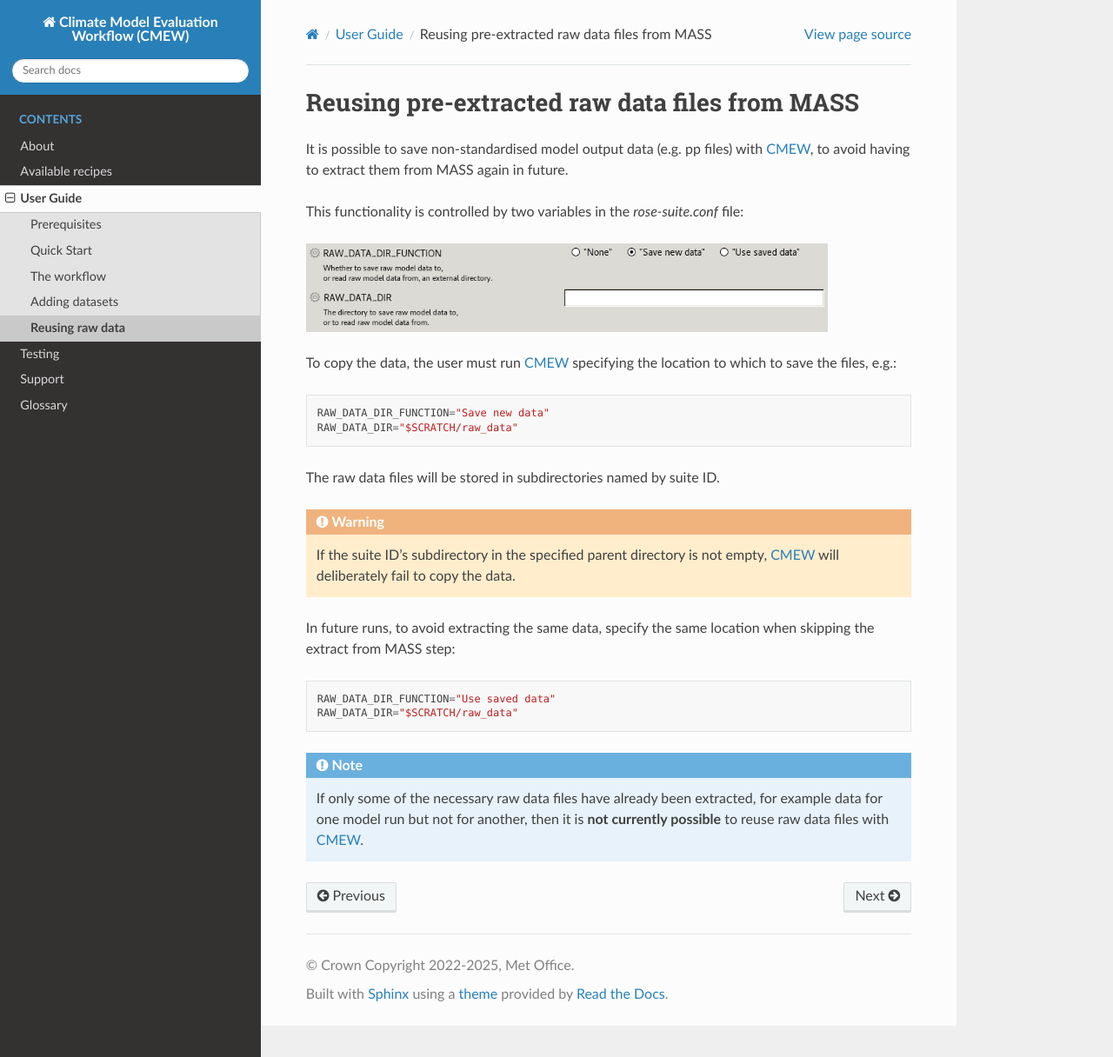
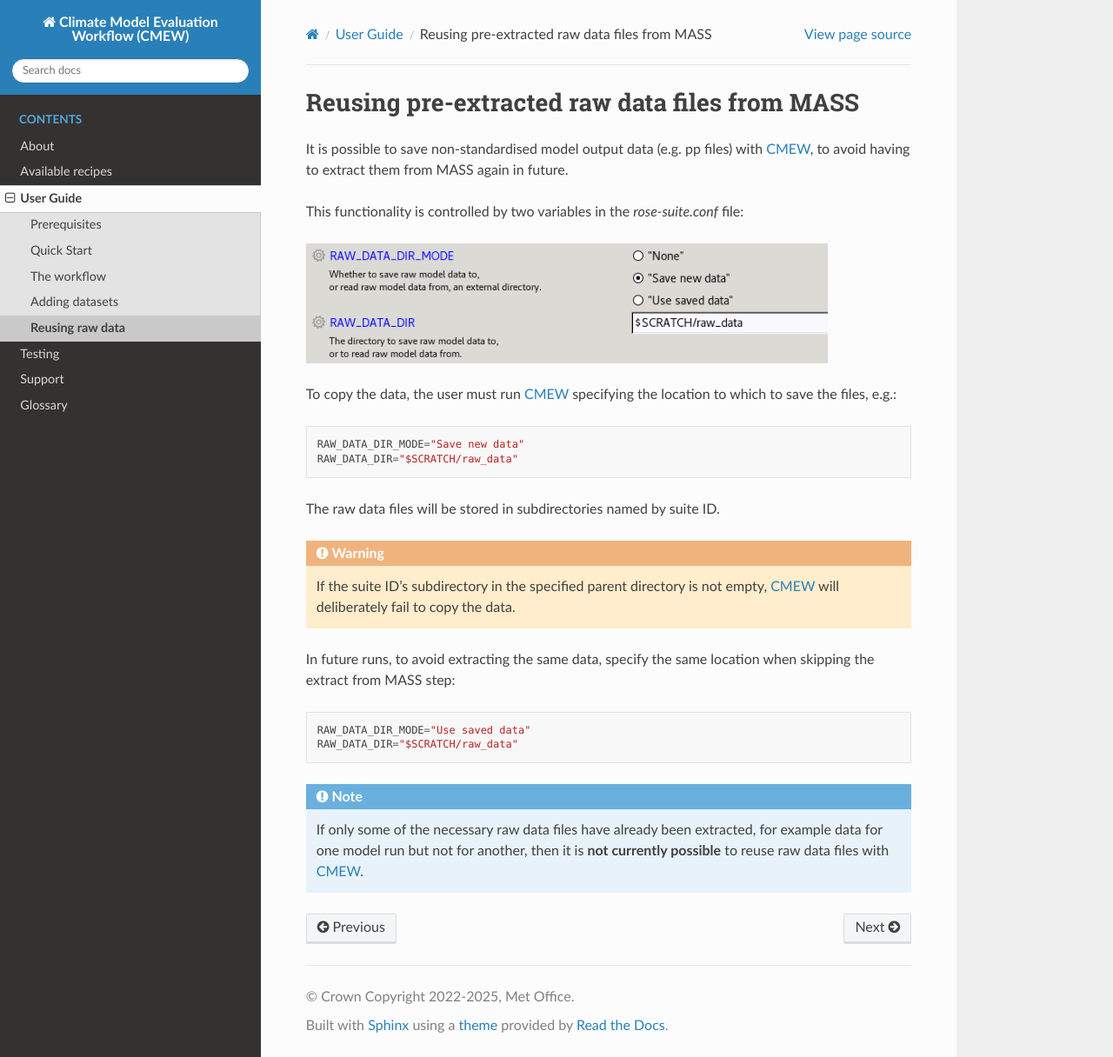
Before and after one commit to MetOffice/CMEW, a Sphinx documentation site: the page built from doc/source/user_guide/reusing_raw_data.rst, in a window 1280 px wide and 1216 px high. Shown: the whole window at 87% size. Built offline with Sphinx 7.4.7 and the Read the Docs theme 3.1.0, drawn with Linux system fonts in a browser that asks for light colours.

Commit message:
Renaming variables

```diff
--- a/doc/source/user_guide/reusing_raw_data.rst
+++ b/doc/source/user_guide/reusing_raw_data.rst
@@ -13,13 +13,13 @@ This functionality is controlled by two variables in the `rose-suite.conf` file:
 
 .. image:: images/raw_data_dir.png
    :alt: An image of the Rose GUI showing the template variables
-         "RAW_DATA_DIR_FUNCTION" and "RAW_DATA_DIR"
+         "RAW_DATA_DIR_MODE" and "RAW_DATA_DIR"
    :width: 600px
 
 To copy the data, the user must run |CMEW| specifying the location to which to save the files,
 e.g.::
 
-    RAW_DATA_DIR_FUNCTION="Save new data"
+    RAW_DATA_DIR_MODE="Save new data"
     RAW_DATA_DIR="$SCRATCH/raw_data"
 
 The raw data files will be stored in subdirectories named by suite ID.
@@ -31,7 +31,7 @@ The raw data files will be stored in subdirectories named by suite ID.
 In future runs, to avoid extracting the same data,
 specify the same location when skipping the extract from MASS step::
 
-    RAW_DATA_DIR_FUNCTION="Use saved data"
+    RAW_DATA_DIR_MODE="Use saved data"
     RAW_DATA_DIR="$SCRATCH/raw_data"
 
 .. note::
```
Also changed, not shown: doc/source/user_guide/images/raw_data_dir.png, 8 other files.
